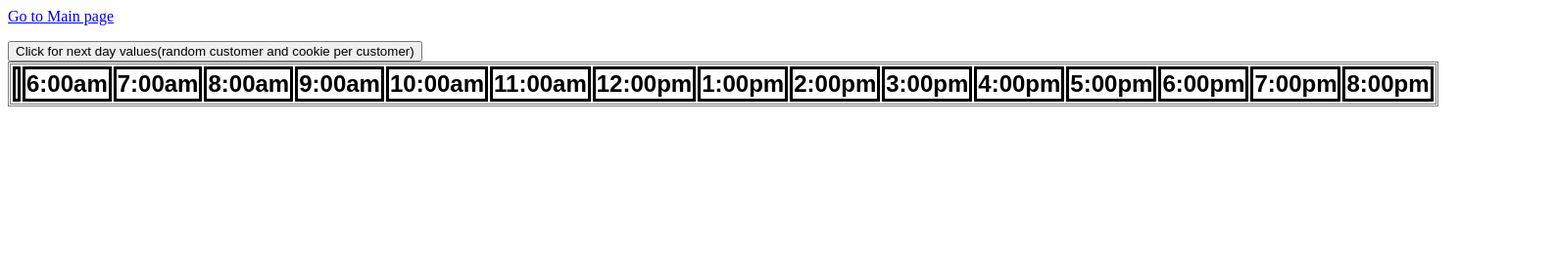
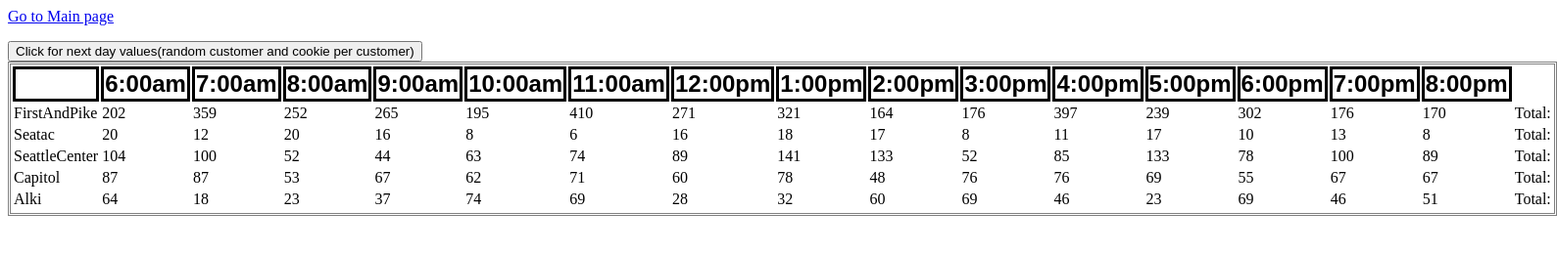
Before and after one commit to robert-hatfield/cookie-stand-1, a plain HTML site: page sales.html in a window 1280 px wide. Shown: the whole page at 98% size, 1589 px wide, since content can reach past the window. Drawn offline with nearby package versions, Linux system fonts and the light colour scheme.

Commit message:
table working

```diff
--- a/sales.html
+++ b/sales.html
@@ -29,6 +29,12 @@
         <th>7:00pm</th>
         <th>8:00pm</th>
       </tr>
+      <tr id="FirstAndPike"></tr>
+      <tr id="Seatac"></tr>
+      <tr id="SeattleCenter"></tr>
+      <tr id="Capitol"></tr>
+      <tr id="Alki"></tr>
+      <tr id="SumVertical"></tr>
     </table>
   </main>
   <script src="sales.js"></script>
--- a/sales.js
+++ b/sales.js
@@ -30,26 +30,16 @@ StoreConstruct.prototype.randomCustomerPerHour = function() {
 function displayStore(store) {
   // Initialize current store variables by calling their methods.
   var myList = document.getElementById(store.IDstring);
-  var timeModes = ['AM', 'PM'];
-  var currentTimeMode;
+  var listEl = document.createElement('td');
+  listEl.textContent = (store.IDstring);
+  myList.appendChild(listEl);
   for (var index = 0; index < store.totalHours; index++) {
-    var listEl = document.createElement('li');
-    listEl.setAttribute('class', 'dataClass');
-    listEl.setAttribute('font-family', 'Arial, Verdana, Helvetica');
-    if (index < 6 ) {
-      currentTimeMode = timeModes[0];
-    } else {
-      currentTimeMode = timeModes[1];
-    };
-    if (index != 6) {
-      listEl.textContent = ((index + 6) % 12) + currentTimeMode + ': ' + store.cookiesPurchasedPerHour[index] + ' cookies';
-    } else {
-      listEl.textContent = '12' + currentTimeMode + ': ' + store.cookiesPurchasedPerHour[index] + ' cookies';
-    };
+    var listEl = document.createElement('td');
+    listEl.textContent = store.cookiesPurchasedPerHour[index];
     myList.appendChild(listEl);
   };
-  var listEl = document.createElement('li');
-  listEl.textContent = 'Total: ' + store.cookieTotal + ' cookies';
+  var listEl = document.createElement('td');
+  listEl.textContent = 'Total: ';
   myList.appendChild(listEl);
 }
 
```
